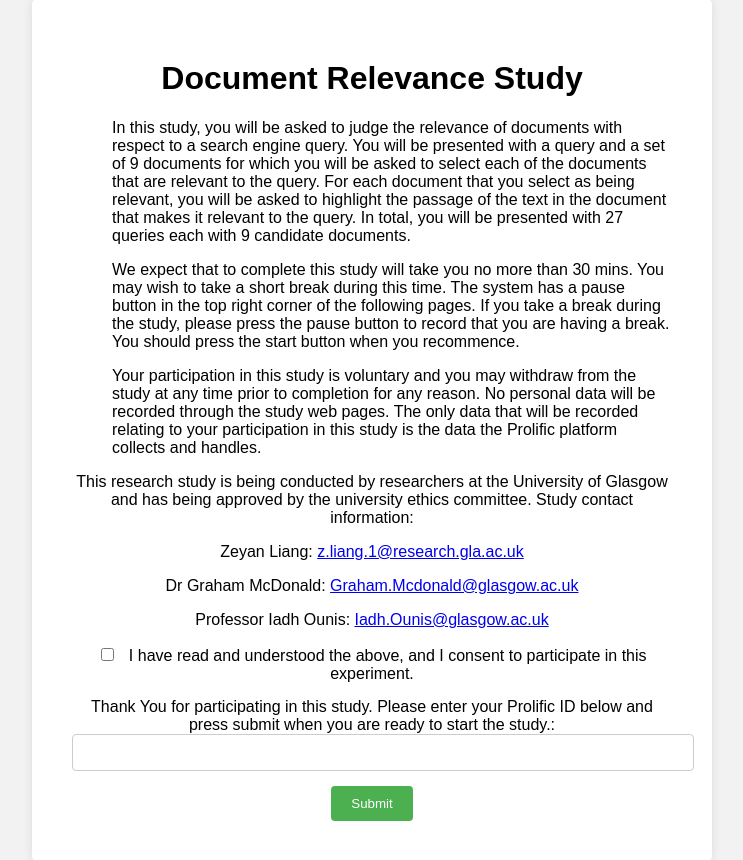
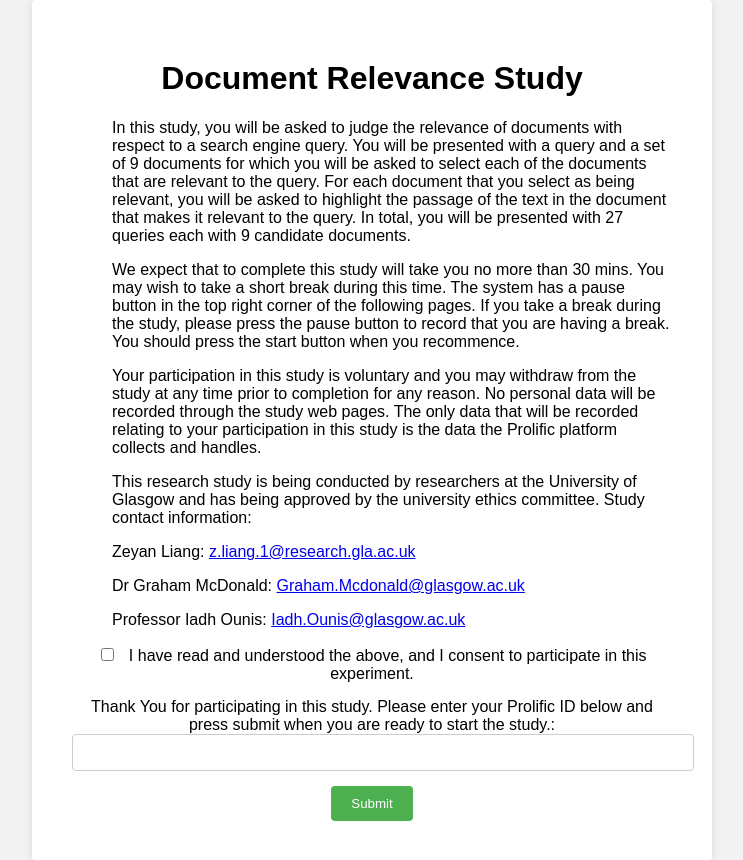
Before and after one commit to LIANGZEYAN/IR_UserCaseStudy.github.io, a Flask app: page / in a window 1280 px wide. Shown: the part 21-881 px from the top of the page, without its empty margins (268-1011 px from the left). Run offline with Flask 2, Linux system fonts and the light colour scheme; data that the repository does not hold is empty.

Commit message:
Update index.html

```diff
--- a/templates/index.html
+++ b/templates/index.html
@@ -54,14 +54,11 @@
       <p>In this study, you will be asked to judge the relevance of documents with respect to a search engine query. You will be presented with a query and a set of 9 documents for which you will be asked to select each of the documents that are relevant to the query. For each document that you select as being relevant, you will be asked to highlight the passage of the text in the document that makes it relevant to the query. In total, you will be presented with 27 queries each with 9 candidate documents.</p>
       <p>We expect that to complete this study will take you no more than 30 mins. You may wish to take a short break during this time. The system has a pause button in the top right corner of the following pages. If you take a break during the study, please press the pause button to record that you are having a break. You should press the start button when you recommence.</p>
       <p>Your participation in this study is voluntary and you may withdraw from the study at any time prior to completion for any reason. No personal data will be recorded through the study web pages. The only data that will be recorded relating to your participation in this study is the data the Prolific platform collects and handles.</p>
-    </ul>
-
-    <div class="contact">
-      <div class="contacts-title">This research study is being conducted by researchers at the University of Glasgow and has being approved by the university ethics committee. Study contact information:</div>
+      <p>This research study is being conducted by researchers at the University of Glasgow and has being approved by the university ethics committee. Study contact information:</p>
       <p>Zeyan Liang: <a href="mailto:z.liang.1@research.gla.ac.uk">z.liang.1@research.gla.ac.uk</a></p>
       <p>Dr Graham McDonald: <a href="mailto:Graham.Mcdonald@glasgow.ac.uk">Graham.Mcdonald@glasgow.ac.uk</a></p>
       <p>Professor Iadh Ounis: <a href="mailto:Iadh.Ounis@glasgow.ac.uk">Iadh.Ounis@glasgow.ac.uk</a></p>
-    </div>
+    </ul>
 
     <form method="post">
       <div>
```
